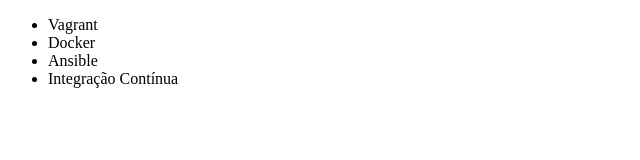
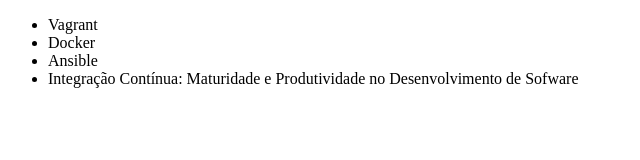
Before and after one commit to Cristianels/alura-git, a plain HTML site: page index.html in a window 1280 px wide. Shown: the whole page, without its empty margins (0-640 px from the left). Drawn offline with Linux system fonts and the light colour scheme.

Commit message:
Renomeando curso de Integração Contínua

```diff
--- a/index.html
+++ b/index.html
@@ -9,7 +9,7 @@
         <li>Vagrant</li>
         <li>Docker</li>
         <li>Ansible</li>
-        <li>Integração Contínua</li>
+        <li>Integração Contínua: Maturidade e Produtividade no Desenvolvimento de Sofware</li>
     </ul>
 </body>
 </html>
```
